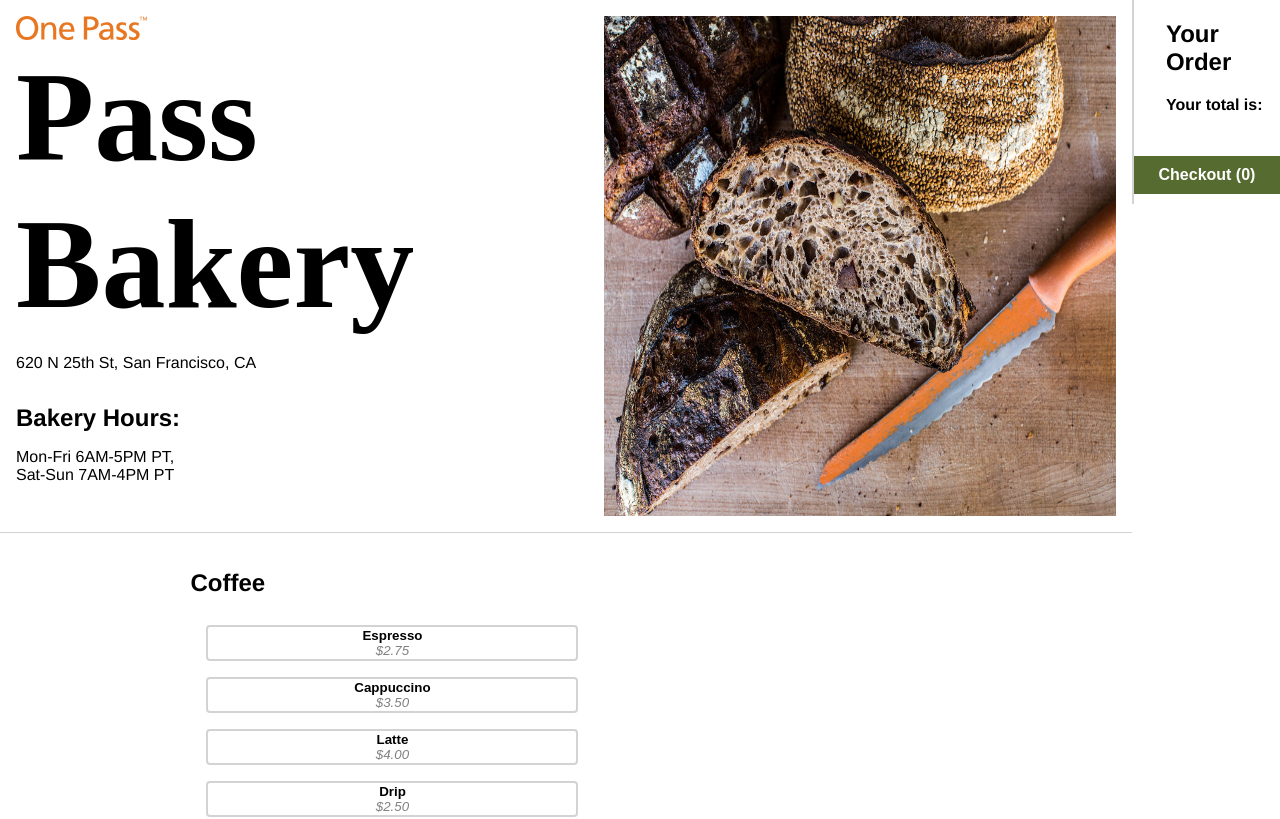
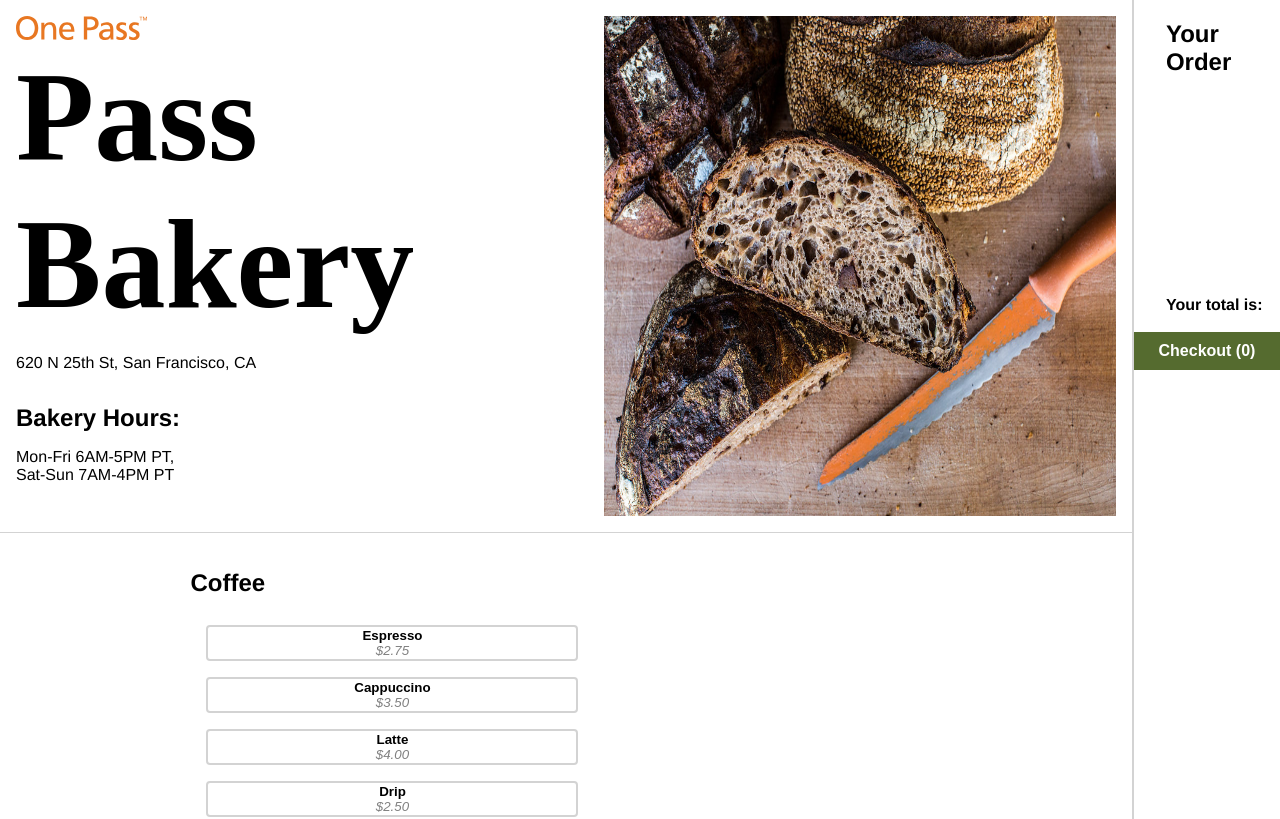
Before and after one commit to aalvarez11/pass-bakery-fe, a React (Create React App) app in the folder pass-bakery-fe/: page / in a window 1280 px wide. Shown: the top 819 px of the page. Built offline with nearby package versions, Linux system fonts and the light colour scheme; a web font is replaced by a local one.

Commit message:
styling changes for item area, total area

```diff
--- a/pass-bakery-fe/src/components/Cart.jsx
+++ b/pass-bakery-fe/src/components/Cart.jsx
@@ -3,9 +3,10 @@ import styled from "styled-components";
 const StyledCartPanel = styled.div`
   display: flex;
   flex-direction: column;
+
   box-sizing: border-box;
   min-height: 100%;
-  height: 100%;
+  height: auto;
   top: 0;
   right: 0;
   border-left: 2px solid lightgray;
@@ -18,12 +19,14 @@ const StyledHeader = styled.h2`
   margin-bottom: 4px;
 `;
 
-const StyledItemContainer = styled.div``;
+const StyledItemContainer = styled.div`
+  min-height: 200px;
+`;
 
 const StyledParagraph = styled.p`
   font-weight: bold;
   margin-left: 32px;
-  margin-bottom: 32px;
+  margin-bottom: 8px;
 `;
 
 const StyledCheckoutButton = styled.button`
```
